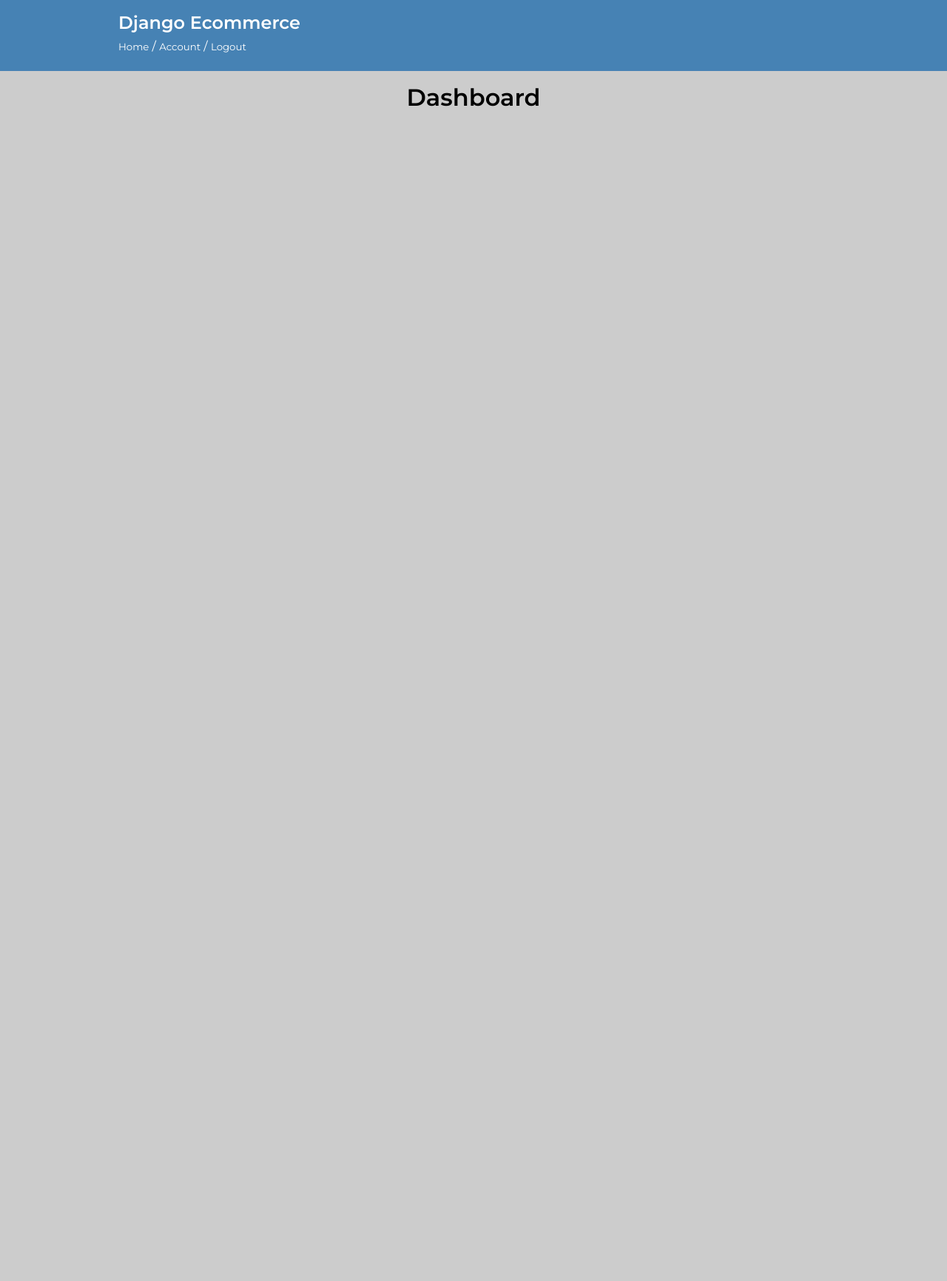
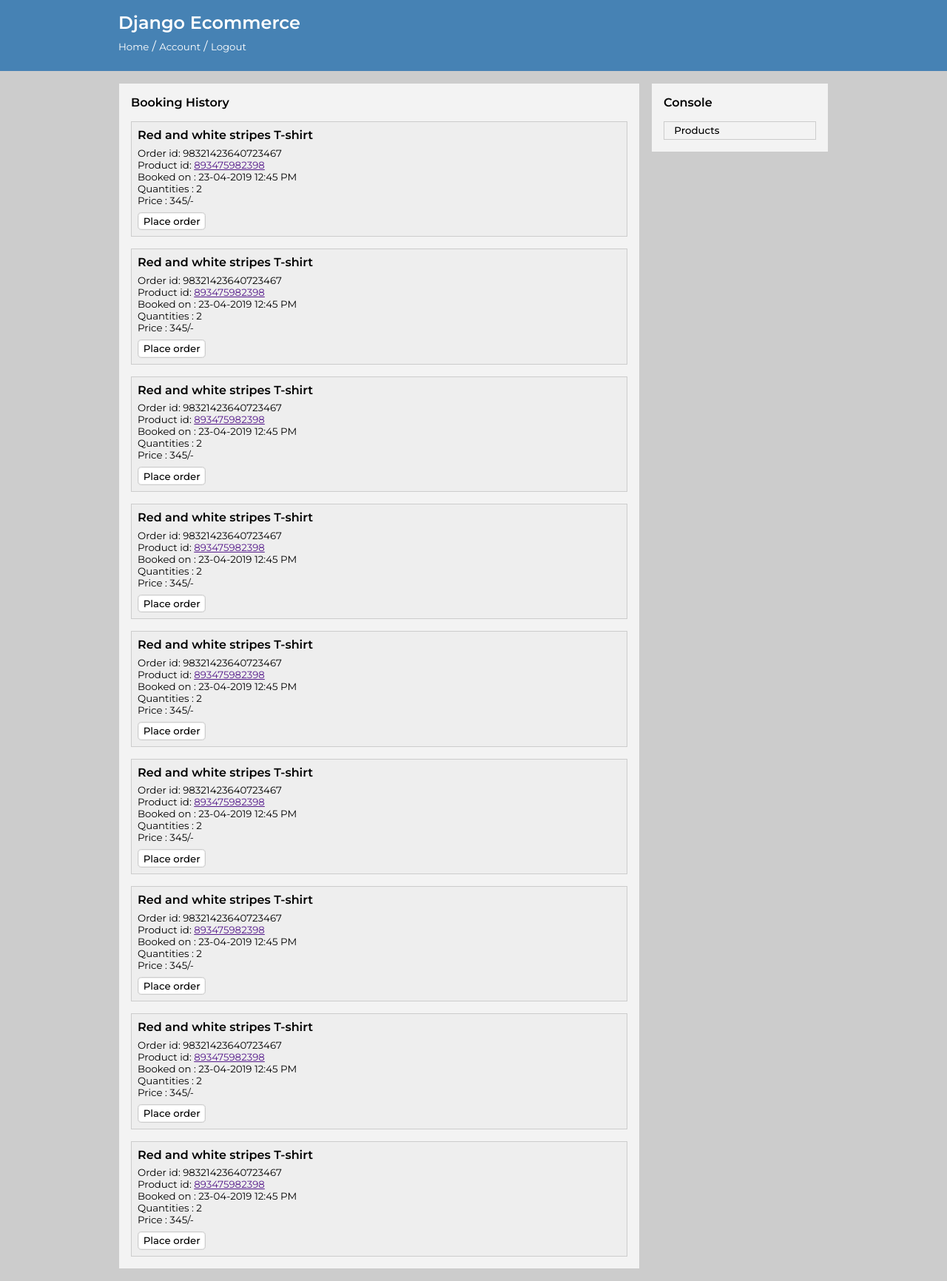
Before and after one commit to vyshnavrajs2019/Django-Ecommerce, a Django app: page /company/ in a window 1280 px wide. Shown: the whole page at 74% size. Before the commit the page ends 144 px from the top, so only its background shows below. Run offline with Django 3.2, Linux system fonts and the light colour scheme; a user stored in the database is signed in; tables that the repository leaves empty hold one stand-in row (values such as "Sample post").

Commit message:
added company/products and company/products/new routes and its views

```diff
--- a/sellers/urls.py
+++ b/sellers/urls.py
@@ -1,9 +1,11 @@
 from django.urls import path
-from .views import register_company, company_home
+from .views import register_company, company_home, company_products, company_add_product
 
 app_name = 'seller'
 
 urlpatterns = [
     path('register/', register_company, name = 'register'),
-    path('', company_home, name = 'home')
+    path('', company_home, name = 'home'),
+    path('products/', company_products, name = 'products'),
+    path('products/new', company_add_product, name = 'new-product')
 ]
--- a/sellers/views.py
+++ b/sellers/views.py
@@ -27,3 +27,15 @@
 @company_already_registered
 def company_home(request):
     return render(request, 'sellers/home.html')
+
+@login_required
+@is_seller
+@company_already_registered
+def company_products(request):
+    return render(request, 'sellers/products.html')
+
+@login_required
+@is_seller
+@company_already_registered
+def company_add_product(request):
+    return render(request, 'sellers/add_product.html')
--- a/static/style.css
+++ b/static/style.css
@@ -85,8 +85,24 @@
     justify-content: center;
 }
 
+.mt-05{
+    margin-top: 0.5em;
+}
+
 .mt-1{
     margin-top: 1em;
+}
+
+.mt-2{
+    margin-top: 2em;
+}
+
+.mb-1{
+    margin-bottom: 1em;
+}
+
+.mb-2{
+    margin-bottom: 2em;
 }
 
 .btn{
@@ -154,3 +170,39 @@
     border-radius: 0em;
     font-weight: 800;
 }
+
+.col-75{
+    min-width: 75%;
+    max-width: 75%;
+    padding: 1em;
+    padding-bottom: 0em;
+    border: 1px solid #ccc;
+    border-right: 1em solid #ccc;
+    align-self: flex-start;
+    background: #f3f3f3;
+}
+
+.col-25{
+    border: 1px solid #ccc;
+    padding: 1em;
+    align-self: flex-start;
+    background: #f3f3f3;
+}
+
+div.booking-data{
+    border: 1px solid #ccc;
+    padding: 0.5em;
+    background: #eee;
+}
+
+a.console-nav{
+    border: 1px solid #ccc;
+    text-decoration: none;
+    padding: 0.25em 1em;
+    color: #000;
+    font-weight: 500;
+}
+
+a.console-nav:hover{
+    background: #ccc;
+}
--- a/templates/sellers/home.html
+++ b/templates/sellers/home.html
@@ -3,6 +3,26 @@
 {% block main %}
 
 <div class="row h-center">
-    <h1>Dashboard</h1>
+    <div class="col col-75">
+        <h4 class="mb-1">Booking History</h4>
+        {% for j in "1,2,3,4,5" %}
+        <div class="col booking-data mb-1">
+            <strong>Red and white stripes T-shirt</strong>
+            <small class="mt-05">Order id: 98321423640723467</small>
+            <small>Product id: <a href="">893475982398</a></small>
+            <small>Booked on : 23-04-2019 12:45 PM</small>
+            <small>Quantities : 2</small>
+            <small>Price : 345/-</small>
+            <div class="row mt-05">
+                <button type="button" class="btn">Place order</button>
+            </div>
+        </div>
+        {% endfor %}
+    </div>
+    <div class="col col-25">
+        <h4 class="mb-1">Console</h4>
+        <small><a href="{% url 'seller:products'%}" class="console-nav row">Products</a></small>
+    </div>
 </div>
+
 {% endblock main %}
```
Also changed, not shown: templates/sellers/add_product.html (added, +7 -0 lines), templates/sellers/products.html (added, +30 -0 lines).
